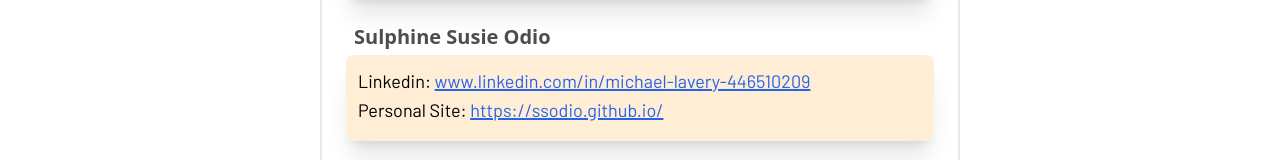
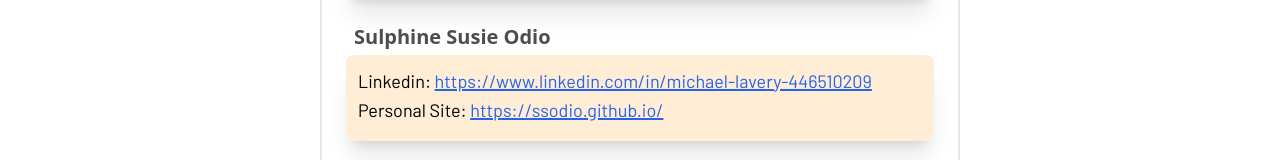
Before and after one commit to charlescohanlon/ProfesScore, a Next.js app: page /contact in a window 1280 px wide. Shown: the part 588-748 px from the top of the page. Built offline with nearby package versions, Linux system fonts and the light colour scheme.

Commit message:
fix michael's link on contact page

```diff
--- a/src/pages/contact.tsx
+++ b/src/pages/contact.tsx
@@ -34,7 +34,7 @@ const Contact: NextPage = (): JSX.Element => {
         </ContainerText>
         <ContainerText title={"Sulphine Susie Odio"}>
           {"Linkedin: "}
-          <ContainerLink href="www.linkedin.com/in/michael-lavery-446510209"></ContainerLink>
+          <ContainerLink href="https://www.linkedin.com/in/michael-lavery-446510209"></ContainerLink>{" "}
           {"\nPersonal Site: "}
           <ContainerLink href="https://ssodio.github.io/"></ContainerLink>
         </ContainerText>
```
